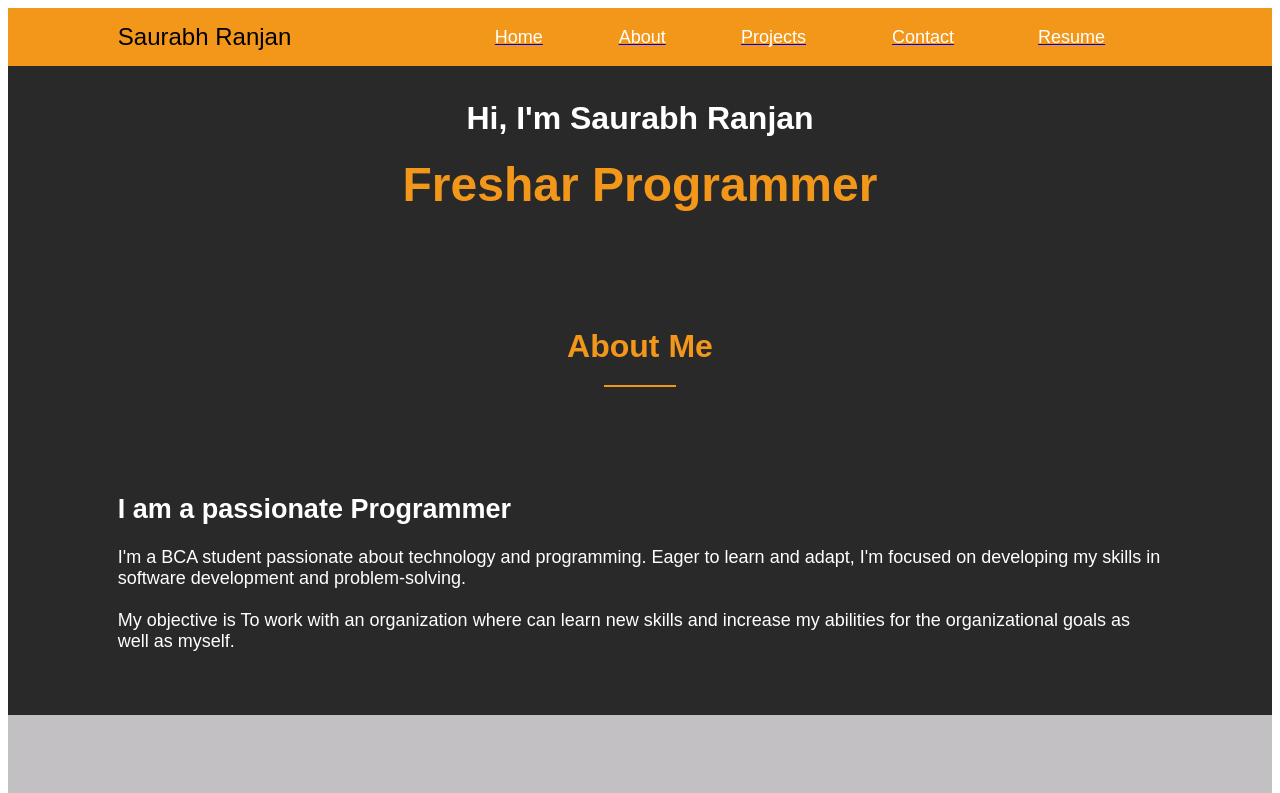
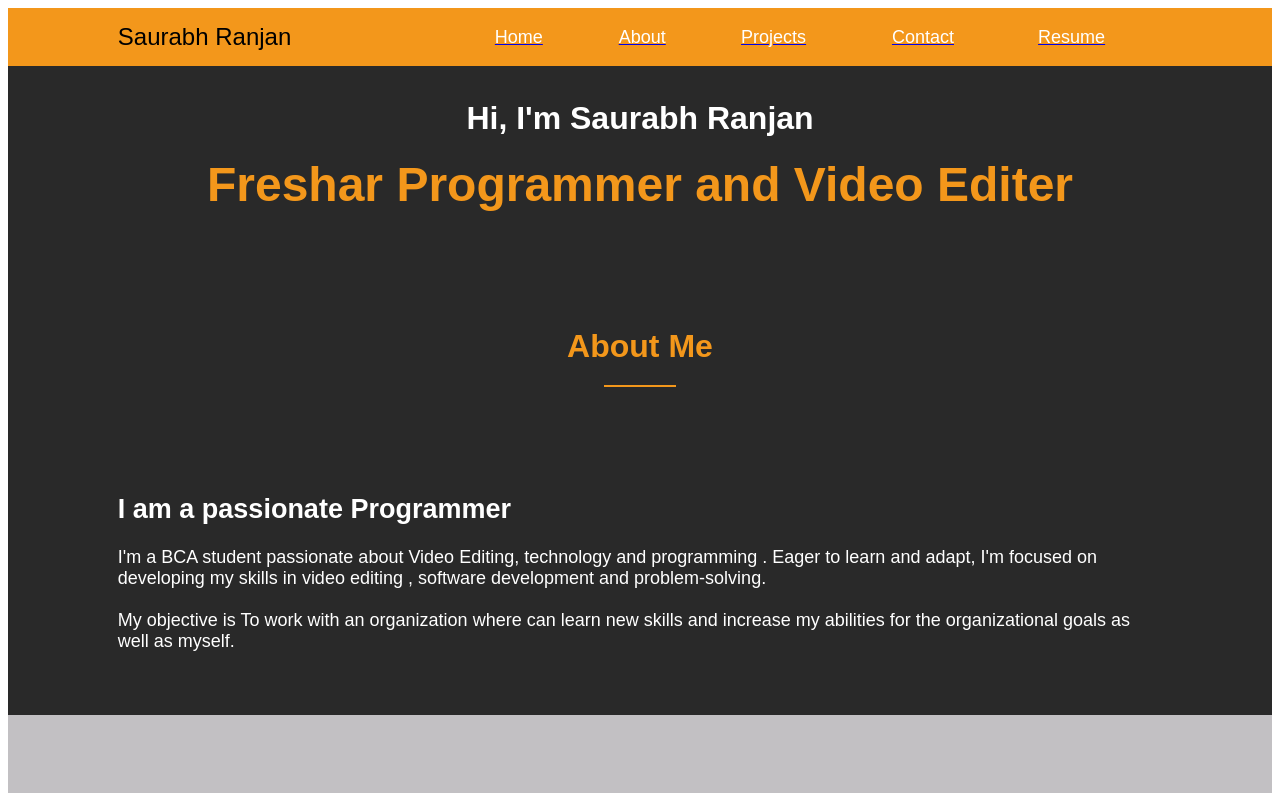
Before and after one commit to sam0123456/potfolio, a plain HTML site: page index.html in a window 1280 px wide. Shown: the top 793 px of the page. Drawn offline with Linux system fonts and the light colour scheme.

Commit message:
Update index.html

```diff
--- a/index.html
+++ b/index.html
@@ -62,7 +62,7 @@
 
                         <h2>
                             <font face="arial" color="#f3971b" size="7">
-                                Freshar Programmer
+                                Freshar Programmer and Video Editer
                            </font>
                         </h2>
                         </td>
@@ -102,8 +102,8 @@
                                 <h2>
                                     I am a passionate Programmer
                                 </h2>
-                                I'm a BCA student passionate about technology and programming. Eager to learn and adapt, I'm focused on developing
-                                my skills in software development and problem-solving.
+                                I'm a BCA student passionate about Video Editing, technology and programming . Eager to learn and adapt, I'm focused on developing
+                                my skills in video editing , software development and problem-solving.
                                 <br><br>
                                 My objective is To work with an organization where can learn new skills and increase my abilities for the
                                 organizational goals as well as myself.
@@ -323,6 +323,7 @@
                                 <div class="section">
                                     <h2>Skills</h2>
                                     <ul>
+                                        <li>Knowledge of Video Editing</li>
                                         <li>Basic Knowledge of computer</li>
                                         <li> Basic Knowledge of C and C++ Programming</li>
                                         <li> Basic Knowledge of Python</li>
```
